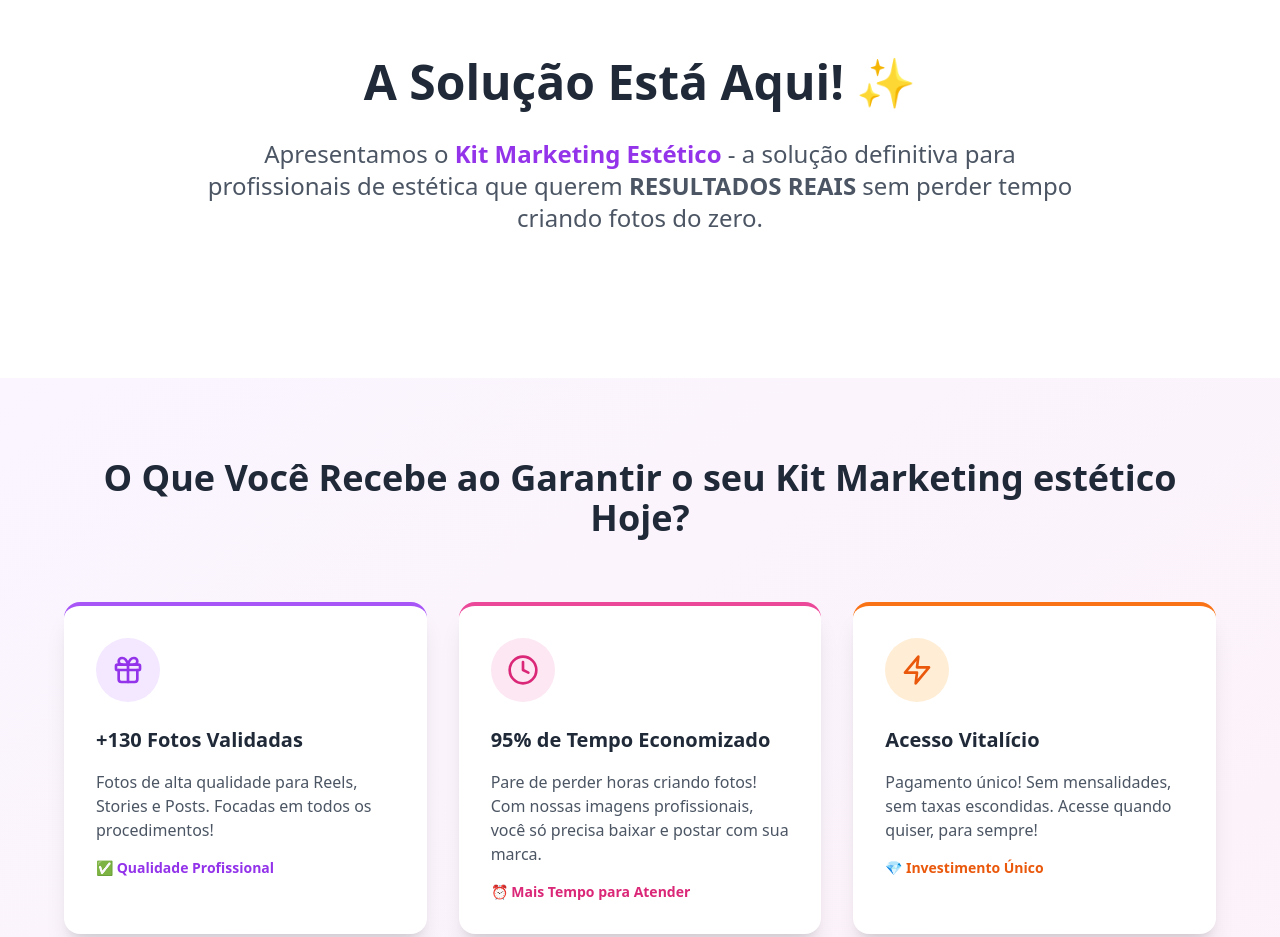
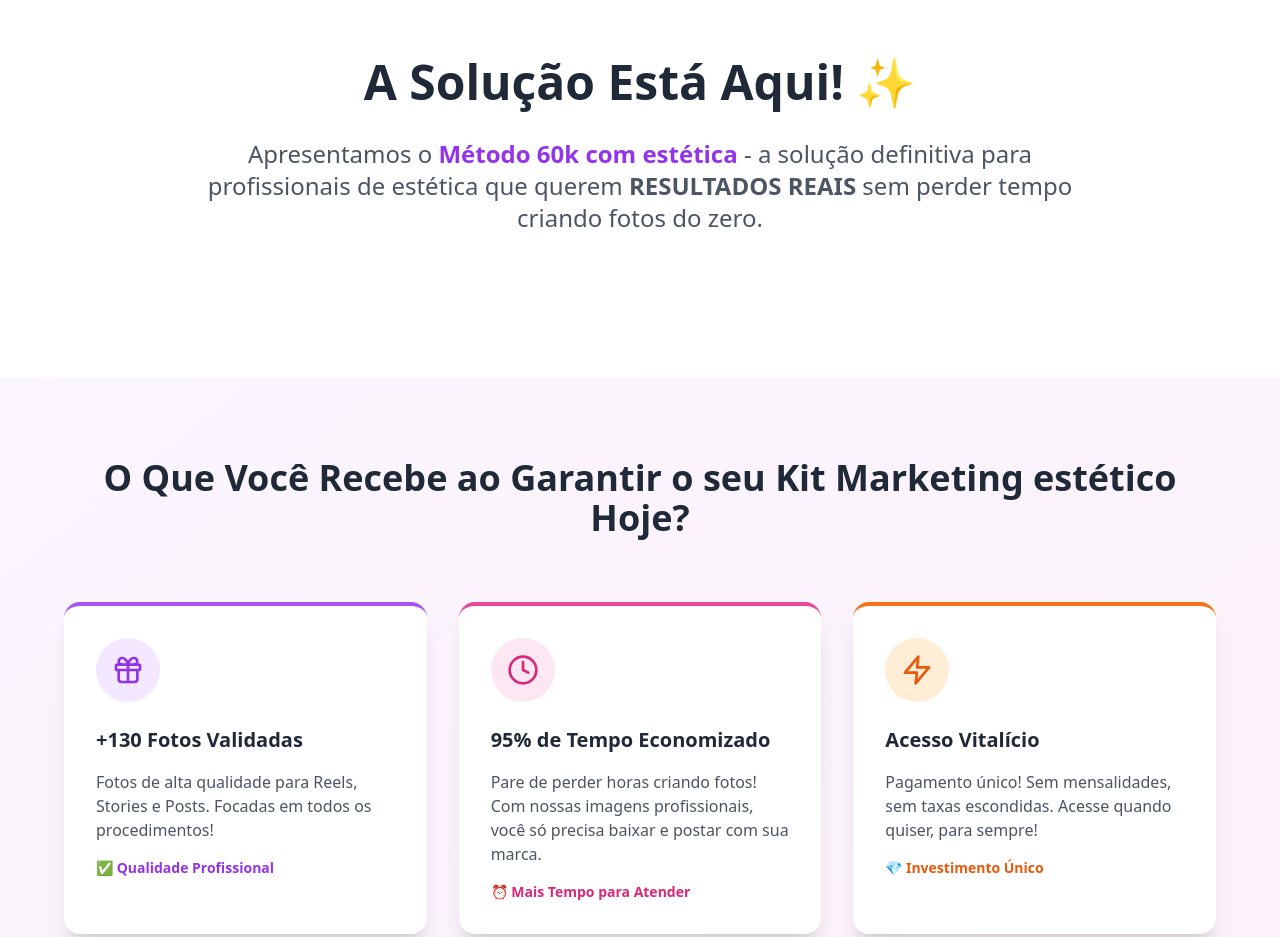
Before and after one commit to Magnus1385/KIT, a React (Vite) app: page / in a window 1280 px wide. Shown: the part 1280-2217 px from the top of the page. Built offline with nearby package versions, Linux system fonts and the light colour scheme.

Commit message:
Updated App.tsx

```diff
--- a/src/App.tsx
+++ b/src/App.tsx
@@ -226,7 +226,7 @@ function App() {
             A Solução Está Aqui! ✨
           </h2>
           <p className="text-xl md:text-2xl mb-16 text-gray-600 max-w-4xl mx-auto">
-            Apresentamos o <strong className="text-purple-600">Kit Marketing Estético</strong> -
+            Apresentamos o <strong className="text-purple-600">Método 60k com estética</strong> -
             a solução definitiva para profissionais de estética que querem <strong>RESULTADOS REAIS</strong> sem perder tempo criando fotos do zero.
           </p>
         </div>
```
